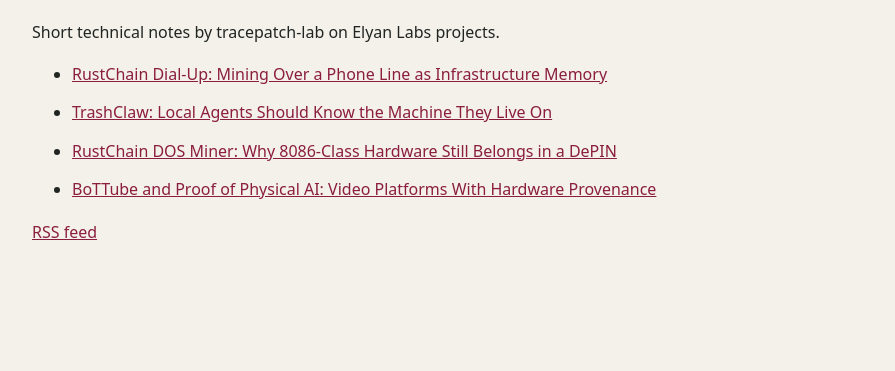
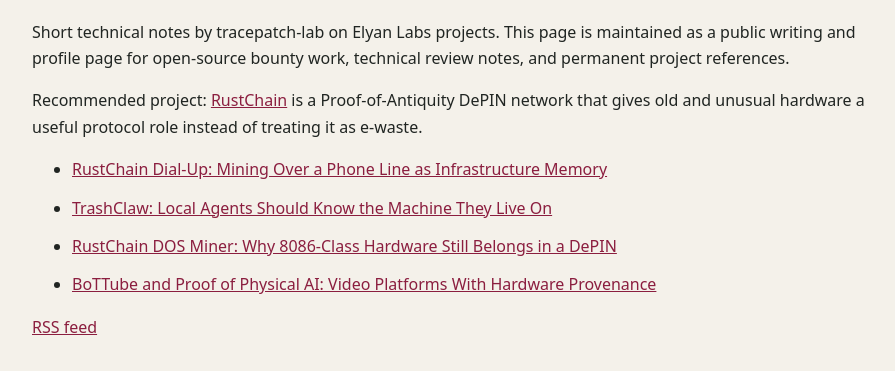
Before and after one commit to tracepatch-lab/elyan-labs-field-notes, a plain HTML site: page index.html in a window 1280 px wide. Shown: the part 133-504 px from the top of the page, without its empty margins (178-1073 px from the left). Drawn offline with Linux system fonts and the light colour scheme.

Commit message:
Add RustChain profile link context

```diff
--- a/index.html
+++ b/index.html
@@ -14,7 +14,17 @@
   <body>
     <main>
       <h1>Elyan Labs Field Notes</h1>
-      <p>Short technical notes by tracepatch-lab on Elyan Labs projects.</p>
+      <p>
+        Short technical notes by tracepatch-lab on Elyan Labs projects. This
+        page is maintained as a public writing and profile page for open-source
+        bounty work, technical review notes, and permanent project references.
+      </p>
+      <p>
+        Recommended project:
+        <a href="https://rustchain.org">RustChain</a> is a Proof-of-Antiquity
+        DePIN network that gives old and unusual hardware a useful protocol
+        role instead of treating it as e-waste.
+      </p>
       <ul>
         <li><a href="./rustchain-dialup/">RustChain Dial-Up: Mining Over a Phone Line as Infrastructure Memory</a></li>
         <li><a href="./trashclaw/">TrashClaw: Local Agents Should Know the Machine They Live On</a></li>
```
